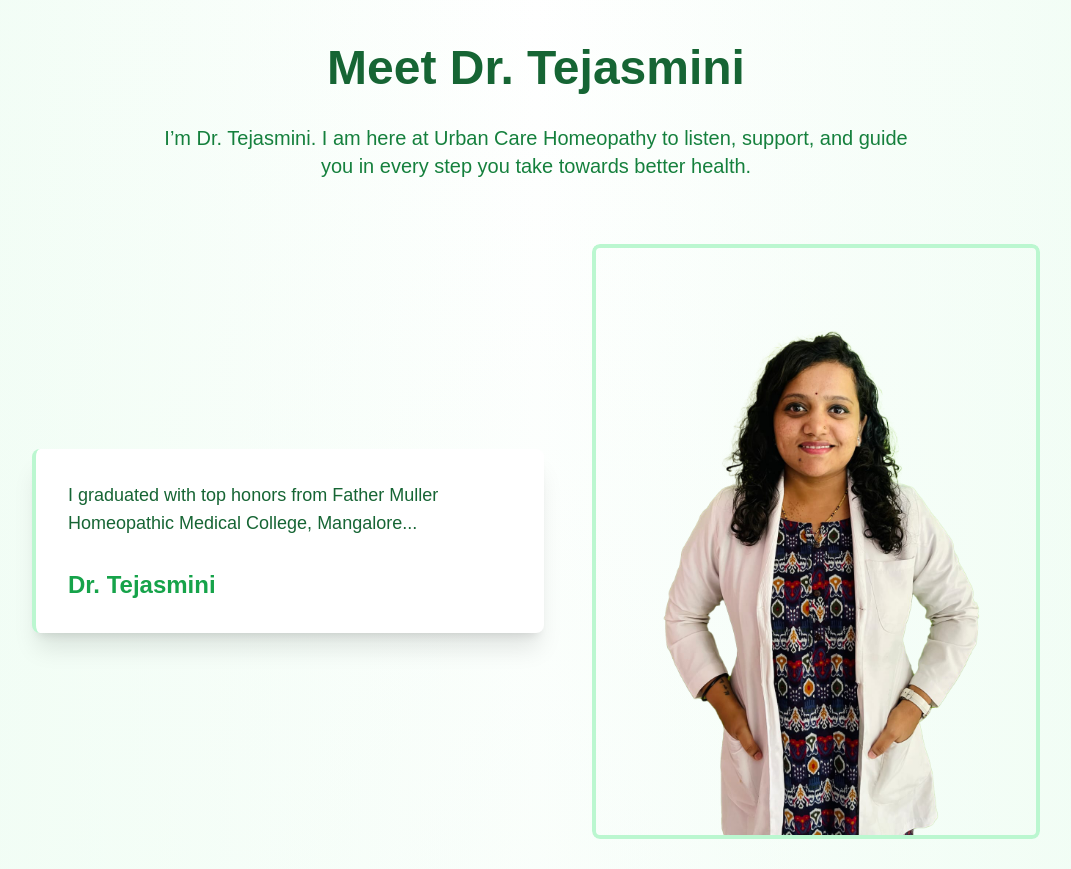
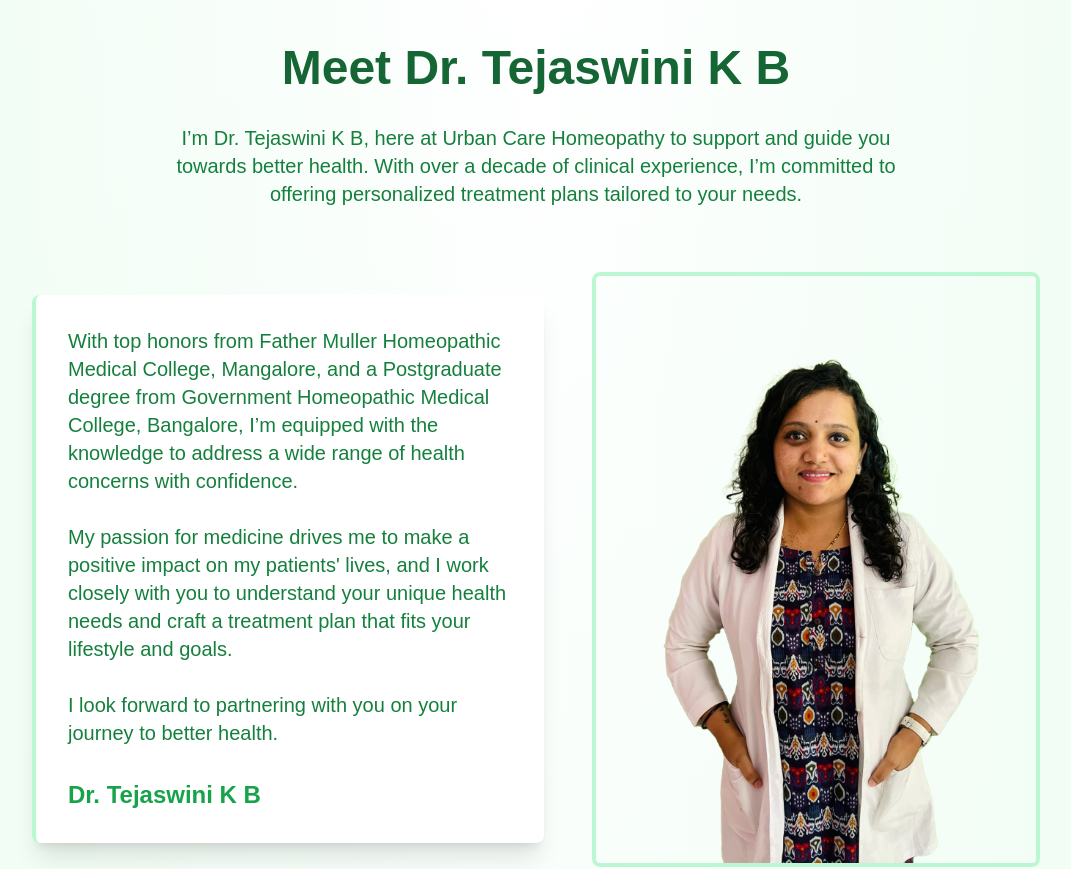
Before and after one commit to deelaksha/UrbanHomeopathy, a Next.js app: page /Home in a window 1280 px wide. Shown: the part 1940-2809 px from the top of the page, without its empty margins (104-1175 px from the left). Built offline with nearby package versions, Linux system fonts and the light colour scheme.

Commit message:
disabled used date and time

```diff
--- a/src/app/Home/page.tsx
+++ b/src/app/Home/page.tsx
@@ -177,10 +177,10 @@ const Home = () => {
       className="text-center mb-16"
     >
       <h2 className="text-4xl md:text-5xl font-bold mb-6 md:mb-8 text-green-800 leading-tight">
-              Meet Dr. Tejasmini
+        Meet Dr. Tejaswini K B
       </h2>
       <p className="text-lg md:text-xl max-w-3xl mx-auto text-green-700">
-              I’m Dr. Tejasmini. I am here at Urban Care Homeopathy to listen, support, and guide you in every step you take towards better health.
+        I’m Dr. Tejaswini K B, here at Urban Care Homeopathy to support and guide you towards better health. With over a decade of clinical experience, I’m committed to offering personalized treatment plans tailored to your needs.
       </p>
     </motion.div>
 
@@ -191,11 +191,14 @@ const Home = () => {
         transition={{ duration: 1.2, ease: 'easeOut' }}
         className="space-y-8 bg-white shadow-xl rounded-lg p-6 md:p-8 transform hover:scale-105 transition-transform duration-300 border-l-4 border-green-200 w-full max-w-lg"
       >
-              <p className="text-base md:text-lg leading-relaxed text-green-800">
-                I graduated with top honors from Father Muller Homeopathic Medical College, Mangalore...
+        <p className="text-lg md:text-xl max-w-3xl mx-auto text-green-700">
+          With top honors from Father Muller Homeopathic Medical College, Mangalore, and a Postgraduate degree from Government Homeopathic Medical College, Bangalore, I’m equipped with the knowledge to address a wide range of health concerns with confidence.
+          <br /><br />
+          My passion for medicine drives me to make a positive impact on my patients' lives, and I work closely with you to understand your unique health needs and craft a treatment plan that fits your lifestyle and goals.
+          <br /><br />
+          I look forward to partnering with you on your journey to better health.
         </p>
-              {/* Add remaining content here */}
-              <h3 className="text-xl md:text-2xl font-bold text-green-600">Dr. Tejasmini</h3>
+        <h3 className="text-xl md:text-2xl font-bold text-green-600">Dr. Tejaswini K B</h3>
       </motion.div>
 
       <motion.div
@@ -206,7 +209,7 @@ const Home = () => {
       >
         <Image
           src="/home_images/dr.png"
-                alt="Dr. Tejasmini"
+          alt="Dr. Tejaswini"
           width={500}
           height={500}
           className="rounded-lg shadow-2xl transform hover:scale-105 transition-transform duration-500 hover:shadow-green-300 border-4 border-green-200"
@@ -216,6 +219,7 @@ const Home = () => {
   </div>
 </section>
 
+
       <TestimonialShowcase />
       <Footer />
     </div>
```
Lines whose indentation alone changed are shown as unchanged.
